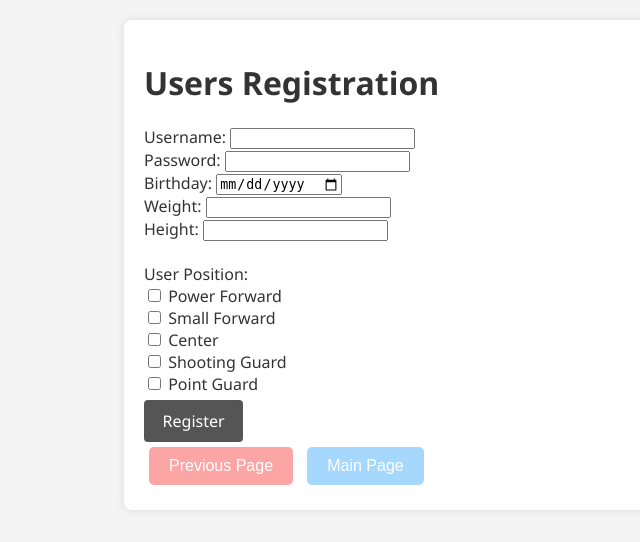
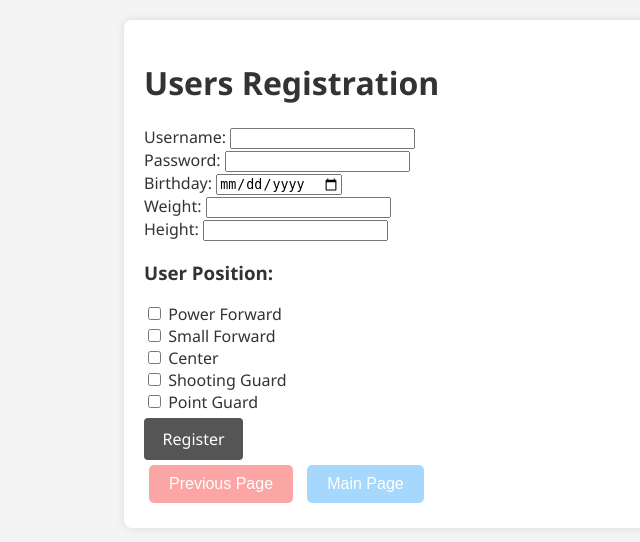
Before and after one commit to samjaylin/database_final_project, a PHP site: page /user_component/register.php in a window 1280 px wide. Shown: the top 542 px of the page, without its empty margins (0-640 px from the left). Run offline with PHP 8.4, Linux system fonts and the light colour scheme; some libraries are stand-ins or nearby versions.

Commit message:
Register UPDATING 1208

```diff
--- a/user_component/register.php
+++ b/user_component/register.php
@@ -48,9 +48,10 @@
             Password: <input type="password" name="password" required><br>
             Birthday: <input type="date" name="birthday" required><br>
             Weight: <input type="number" name="weight" required><br>
-            Height: <input type="number" name="height" required><br><br>
+            Height: <input type="number" name="height" required><br>
 
-            User Position: <br>
+
+            <h3>User Position: </h3>
             <input type="checkbox" name="user_position[]" value="PF"> Power Forward<br>
             <input type="checkbox" name="user_position[]" value="SF"> Small Forward<br>
             <input type="checkbox" name="user_position[]" value="C"> Center<br>
```
